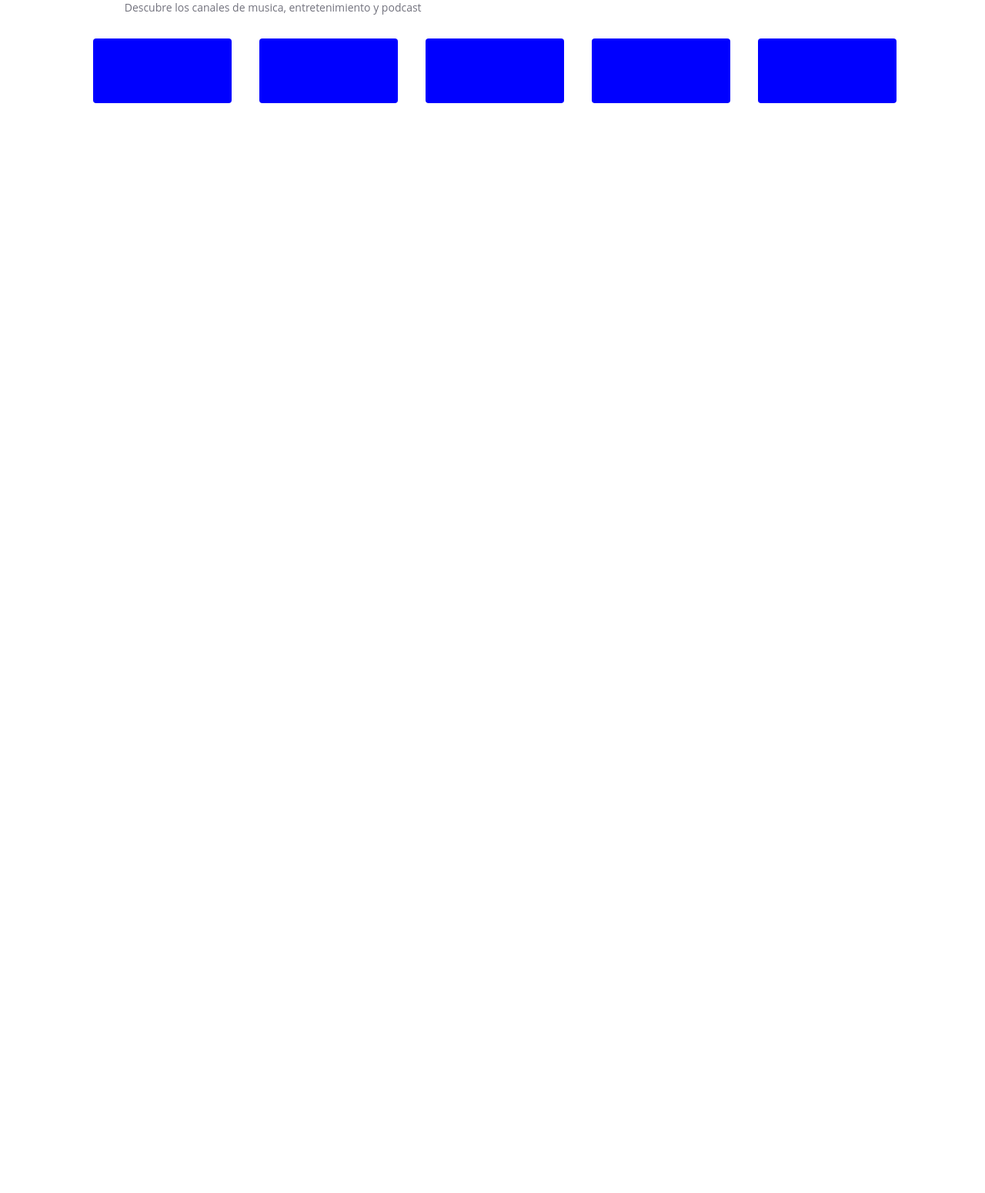
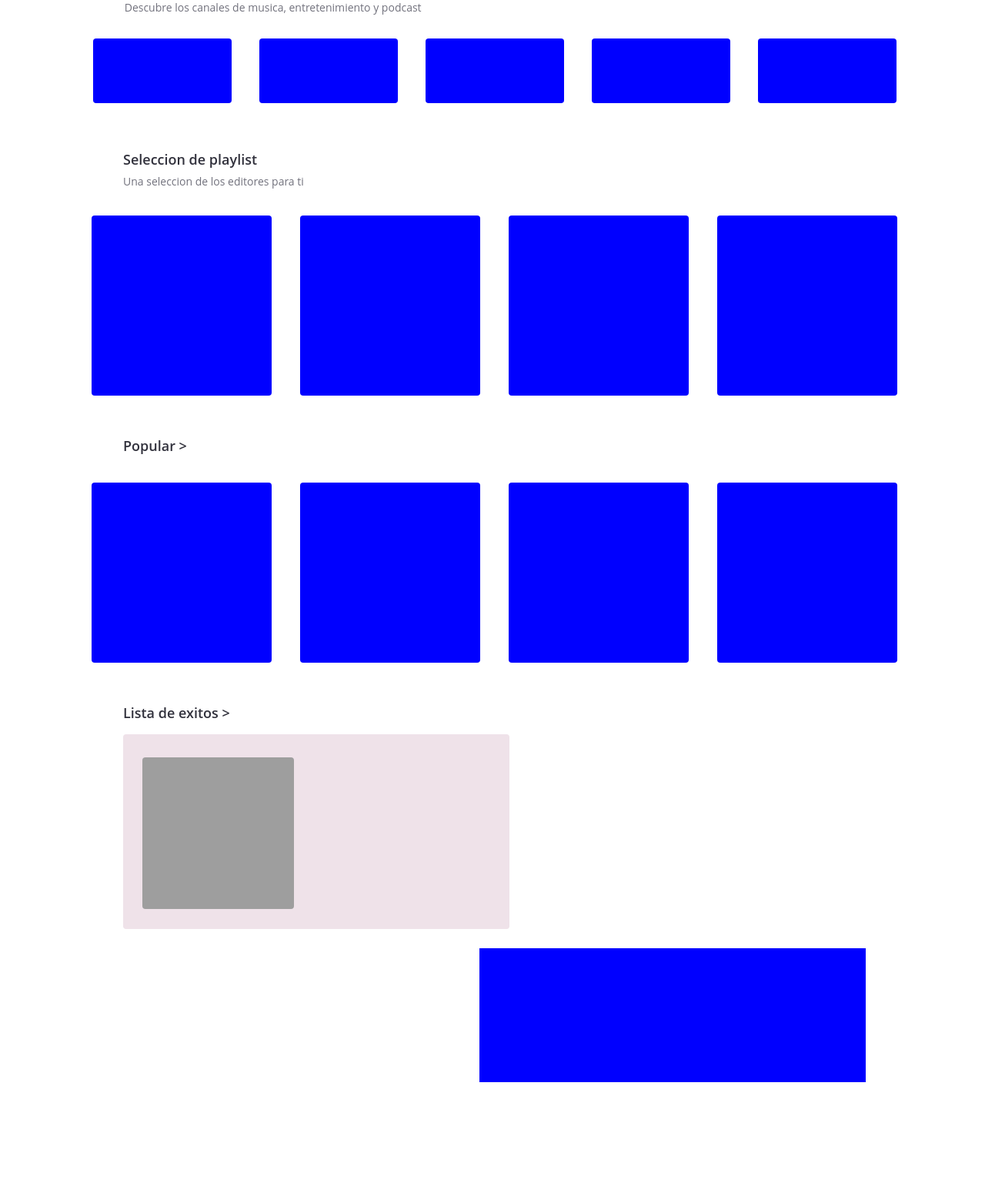
Before and after one commit to Zehuxx/IS501-DEEZER-V1.1, a PHP site: page /xe/inicio.php in a window 1280 px wide. Shown: the part 370-1920 px from the top of the page at 77% size. Before the commit the page ends 504 px from the top, so only its background shows below. Run offline with PHP 8.4, Linux system fonts and the light colour scheme; grey boxes are pictures that could not be loaded.

Commit message:
mas cambios

```diff
--- a/css/inicio.css
+++ b/css/inicio.css
@@ -68,3 +68,169 @@
 	margin-right: 12px;
 	margin-left: 24px;
 }
+
+#seleccion
+{
+	width: 1038px;
+	height: 26px;
+	float: left;
+	margin-top: 35px;
+	margin-left: 160px;
+}
+
+#selecciontxt
+{
+	color: #32323d;
+	cursor: pointer;
+    position: relative;
+    font-family: Open Sans,Arial,sans-serif;
+    font-weight: 600;
+    font-size: 18px;
+    float: left;
+}
+
+#selec
+{
+	width: 1038px;
+	height: 20px;
+	float: left;
+	margin-top: 5px;
+	margin-left: 160px;
+}
+
+#selectxt
+{
+	color: #72727d;
+    font-family: Open Sans,Arial,sans-serif;
+    font-weight: 400;
+    font-size: 14px;
+    position: relative;
+    float: left;
+}
+
+#playlist_editores
+{
+	width: 1086px;
+	height: 327px;
+	margin-top: 120px;
+}
+
+.playlt
+{
+	width: 234px;
+	height: 234px;
+	border-bottom-left-radius:4px;
+	border-bottom-right-radius:4px;
+	border-top-left-radius:4px;
+	border-top-right-radius:4px;
+	float: left;
+	background-color: blue;
+	margin-right: 15px;
+	margin-left: 22px;
+}
+
+#popular
+{
+	width: 88.25px;
+	height: 26px;
+	float: left;
+	margin-top: -40px;
+	margin-left: 160px;
+}
+
+#populartxt
+{
+	color: #32323d;
+	cursor: pointer;
+    position: relative;
+    font-family: Open Sans,Arial,sans-serif;
+    font-weight: 600;
+    font-size: 18px;
+    float: left;
+}
+
+#popul
+{
+	width: 1086px;
+	height: 327px;
+	margin-top: 20px;
+}
+
+.popl
+{
+	width: 234px;
+	height: 234px;
+	border-bottom-left-radius:4px;
+	border-bottom-right-radius:4px;
+	border-top-left-radius:4px;
+	border-top-right-radius:4px;
+	float: left;
+	background-color: blue;
+	margin-right: 15px;
+	margin-left: 22px;
+}
+
+#exitos
+{
+	width: 155.483px;
+	height: 26px;
+	float: left;
+	margin-top: -40px;
+	margin-left: 160px;
+}
+
+#exitostxt
+{
+	color: #32323d;
+	cursor: pointer;
+    position: relative;
+    font-family: Open Sans,Arial,sans-serif;
+    font-weight: 600;
+    font-size: 18px;
+    float: left;
+}
+
+#top_pais
+{
+	width: 502px;
+	height: 253px;
+	background-color: #EFE2E9;
+	border-bottom-left-radius:4px;
+	border-bottom-right-radius:4px;
+	border-top-left-radius:4px;
+	border-top-right-radius:4px;
+	float: left;
+	margin-left: 160px;
+}
+
+#imgtop
+{
+	background-image: url(../temp/tophn.jpg);
+	background-repeat:no-repeat;
+	background-size: cover;
+	width: 197px;
+	height: 197px;
+	border-bottom-left-radius:4px;
+	border-bottom-right-radius:4px;
+	border-top-left-radius:4px;
+	border-top-right-radius:4px;
+	float: left;
+	margin-top: 30px;
+	margin-left: 25px;
+
+}
+
+#listacanciones
+{
+	width: 502px;
+	height: 173.6px;
+	background-color: blue;
+	float: right;
+	margin-right: 155px;
+	margin-top: 25px;
+}
+
+body
+{
+	height: 15000px;
+}
--- a/inicio.php
+++ b/inicio.php
@@ -23,6 +23,26 @@
     	  	<div id="deporte" class="list"></div>
     	  	<div id="niños" class="list"></div>
     	  </div>
+    	  <div id="seleccion"><a id="selecciontxt">Seleccion de playlist</a></div>
+    	  <div id="selec"><p id="selectxt">Una seleccion de los editores para ti</p></div>
+    	  <div id="playlist_editores">
+    	  	<div id="playlt1" class="playlt"></div>
+    	  	<div id="playlt2" class="playlt"></div>
+    	  	<div id="playlt3" class="playlt"></div>
+    	  	<div id="playlt4" class="playlt"></div>
+    	  </div>
+    	  <div id="popular"><a id="populartxt">Popular ></a></div>
+    	  <div id="popul">
+    	  	<div id="pop1" class="popl"></div>
+    	  	<div id="pop2" class="popl"></div>
+    	  	<div id="pop3" class="popl"></div>
+    	  	<div id="pop4" class="popl"></div>
+    	  </div>
+    	  <div id="exitos"><a id="exitostxt">Lista de exitos ></a></div>
+    	  <div id="top_pais">
+    	  	<div id="imgtop"></div>
+    	  </div>
+    	  <div id="listacanciones"></div>
         </center>
     </div>
 
```
Also changed, not shown: 6 other files.
